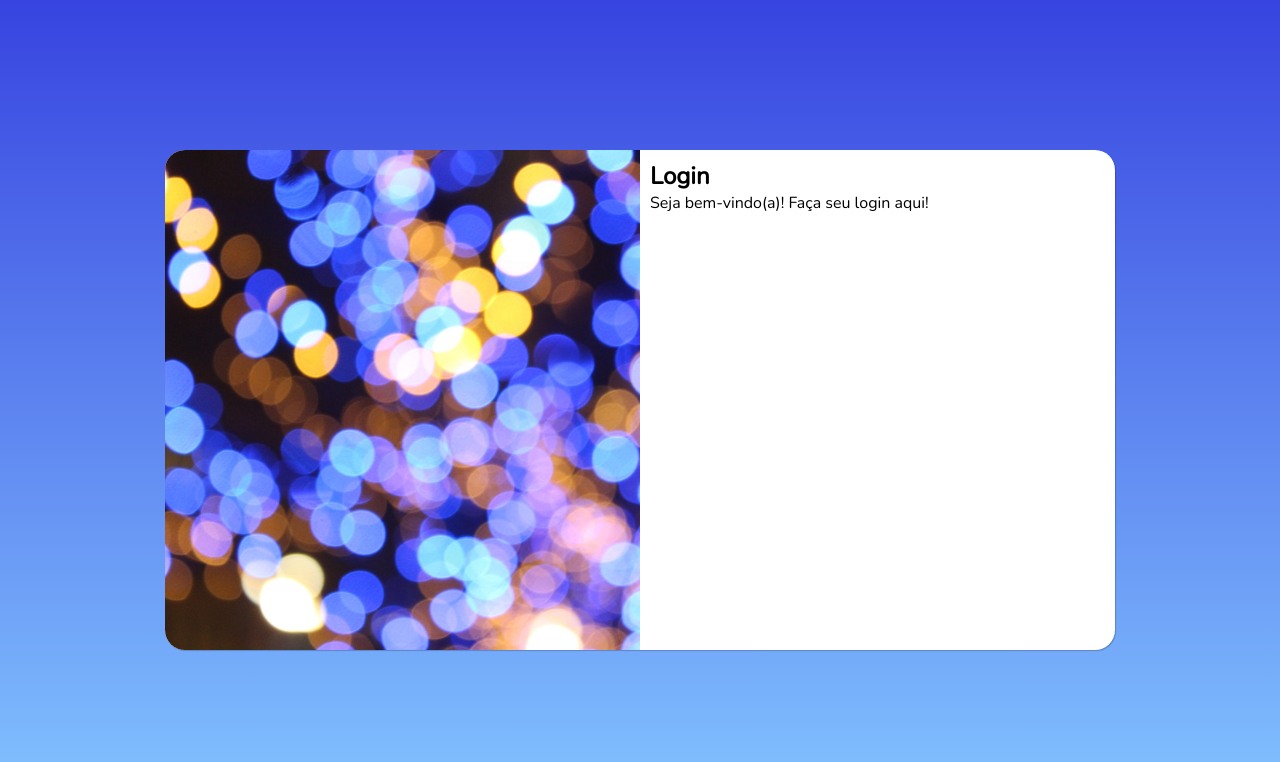
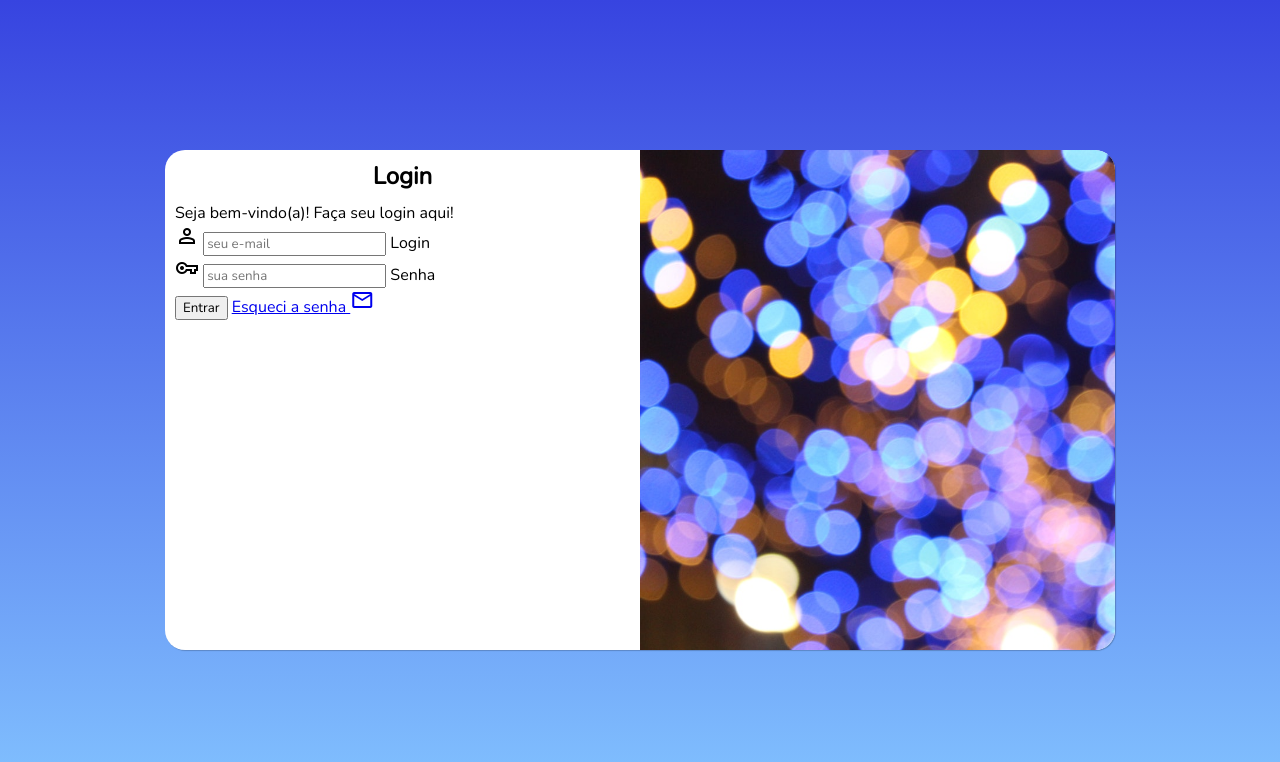
Before and after one commit to MarcusAlmeidaa/projeto-login, a plain HTML site: page index.html in a window 1280 px wide. Drawn offline with nearby package versions, Linux system fonts and the light colour scheme.

Commit message:
Formulário criado

```diff
--- a/estilos/media-query.css
+++ b/estilos/media-query.css
@@ -35,13 +35,13 @@
     }
 
     section#login div#imagem {
-        float: left;
+        float: right;
         width: 50%;
         height: 100%;
     }
 
     section#login div#formulario {
-        float: right;
+        float: left;
         width: 50%;
     }
 }
--- a/estilos/style.css
+++ b/estilos/style.css
@@ -55,3 +55,12 @@ section#login div#formulario {
     display: block;
     padding: 10px;
 }
+
+div#formulario > h1 {
+    text-align: center;
+    margin-bottom: 10px;
+}
+
+div#formulario > p {
+
+}
--- a/index.html
+++ b/index.html
@@ -7,6 +7,7 @@
     <title>Tela de Login</title>
     <link rel="stylesheet" href="estilos/style.css">
     <link rel="stylesheet" href="estilos/media-query.css">
+    <link rel="stylesheet" href="https://fonts.googleapis.com/css2?family=Material+Symbols+Outlined:opsz,wght,FILL,GRAD@48,400,0,0" />
 </head>
 <body>
     <main>
@@ -18,6 +19,25 @@
                 <h1>Login</h1>
                 <p>Seja bem-vindo(a)! Faça seu login aqui!</p>
                 <form action="">
+                    <div class="campo">
+                        <span class="material-symbols-outlined">
+                            person
+                            </span>
+                        <input type="email" name="login" id="login" placeholder="seu e-mail" autocomplete="email" required>
+                        <label for="login">Login</label>
+                    </div>
+
+                    <div class="campo">
+                        <span class="material-symbols-outlined">
+                            vpn_key
+                            </span>
+                        <input type="email" name="senha" id="senha" placeholder="sua senha" autocomplete="current-password" required>
+                        <label for="senha">Senha</label>
+                    </div>
+                     <input type="submit" value="Entrar">
+                     <a href="esqueci.html">Esqueci a senha <span class="material-symbols-outlined">
+                        mail
+                        </span></a>
 
                 </form>
             </div>
```
